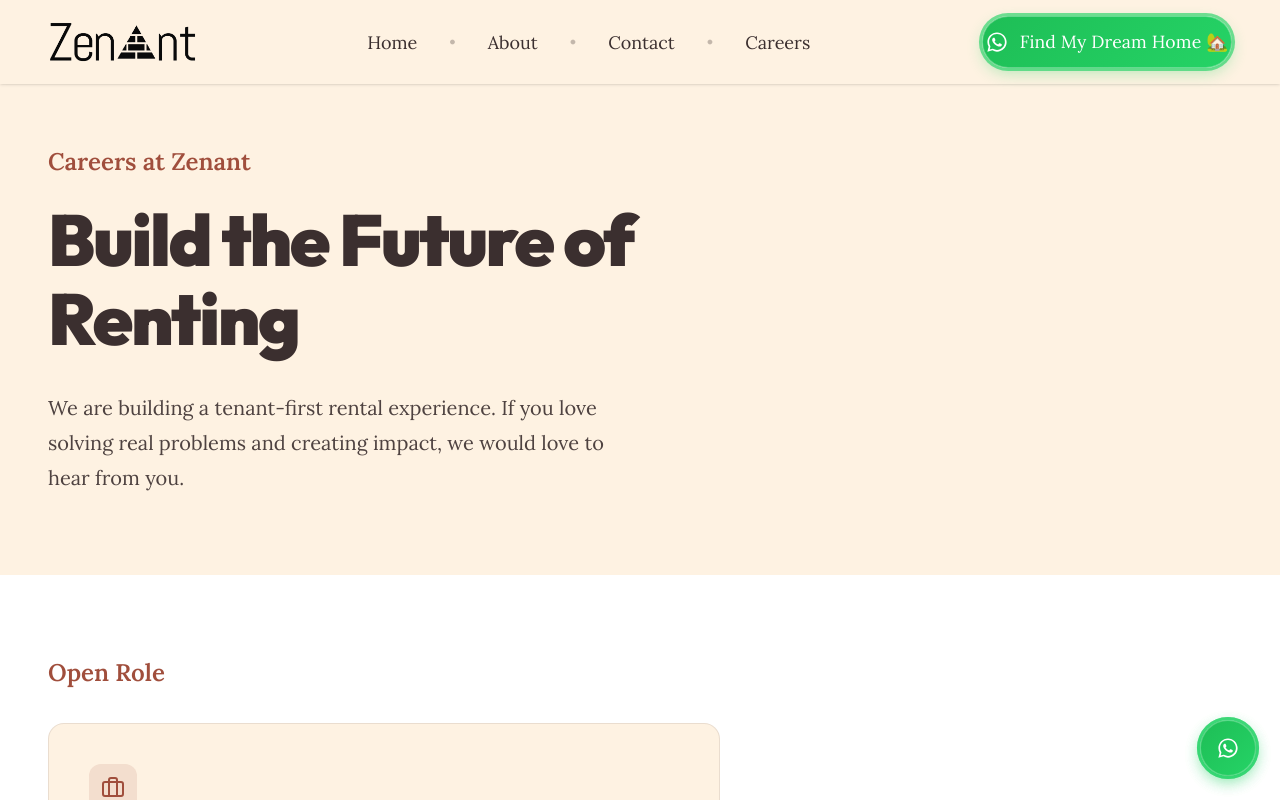
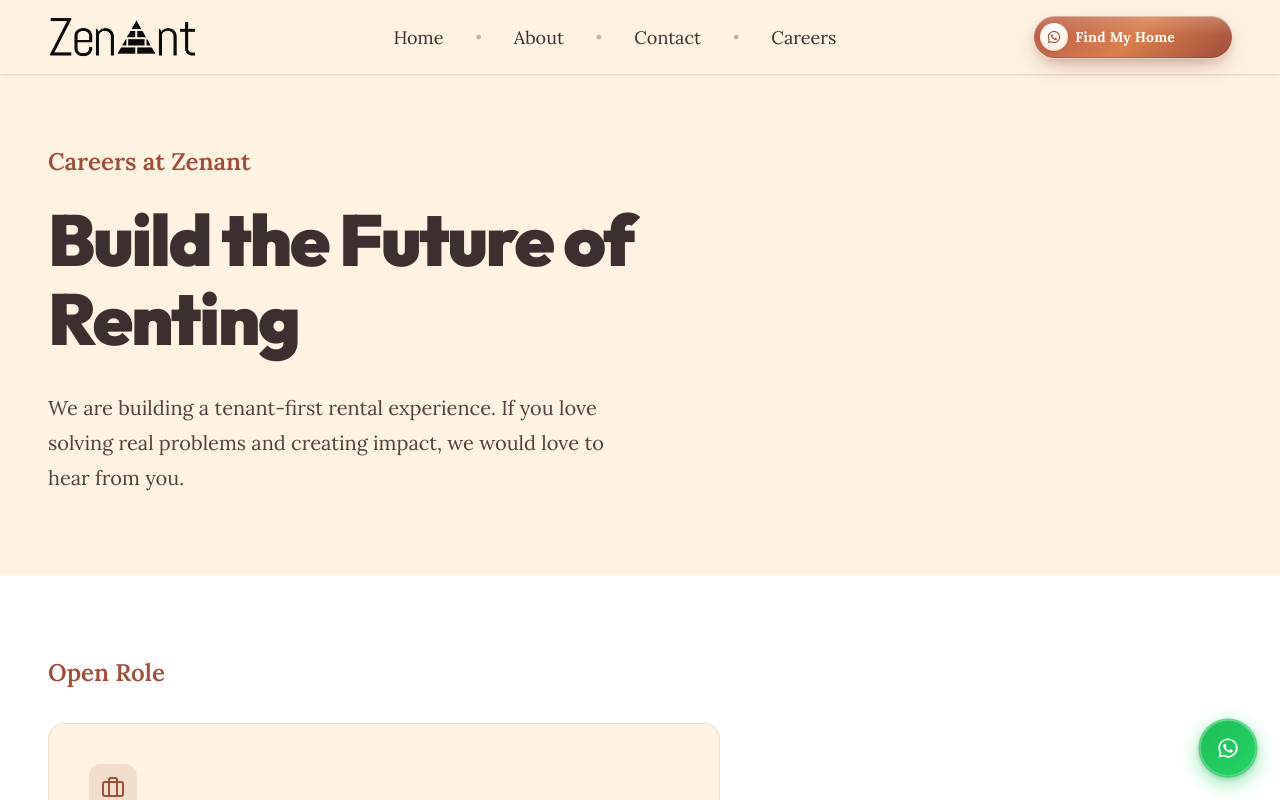
Before and after one commit to Zenant-Club/zenant-website, a React (Vite) app: page /careers in a window 1280 px wide. Shown: the top 800 px of the page. Built offline with nearby package versions, Linux system fonts and the light colour scheme.

Commit message:
improved the navbar button

```diff
--- a/src/components/Header.tsx
+++ b/src/components/Header.tsx
@@ -88,28 +88,25 @@ export function Header() {
           </button>
         </nav>
 
-        {/* Desktop CTA Button */}
+        {/* Desktop CTA */}
         <a
           href="https://wa.me/918050410310"
           target="_blank"
           rel="noopener noreferrer"
-          className="hidden md:flex items-center gap-3 text-white px-9 py-3.5 rounded-full font-lora font-bold whatsapp-cta-btn"
-          style={{ fontSize: "1.1rem" }}
+          className="hidden md:flex whatsapp-cta-btn group"
         >
-          <span className="relative overflow-hidden flex flex-col justify-start" style={{ width: '22px', height: '22px' }}>
-            <span className="wa-icon-slide-container flex flex-col">
-              {/* WhatsApp Icon */}
-              <svg viewBox="0 0 32 32" className="flex-shrink-0" fill="currentColor" xmlns="http://www.w3.org/2000/svg" style={{ width: '22px', height: '22px' }}>
+          <span className="whatsapp-cta-icon">
+            <svg viewBox="0 0 32 32" fill="currentColor" xmlns="http://www.w3.org/2000/svg" aria-hidden="true">
               <path d="M16 2C8.268 2 2 8.268 2 16c0 2.478.676 4.797 1.854 6.785L2 30l7.43-1.826A13.93 13.93 0 0 0 16 30c7.732 0 14-6.268 14-14S23.732 2 16 2zm0 25.5a11.44 11.44 0 0 1-5.84-1.6l-.418-.25-4.41 1.084 1.116-4.298-.274-.44A11.44 11.44 0 0 1 4.5 16C4.5 9.596 9.596 4.5 16 4.5S27.5 9.596 27.5 16 22.404 27.5 16 27.5zm6.29-8.56c-.344-.172-2.036-1.004-2.352-1.118-.316-.115-.547-.172-.777.172-.23.344-.892 1.118-1.094 1.348-.2.23-.403.258-.747.086-.344-.172-1.453-.536-2.768-1.708-1.022-.912-1.713-2.038-1.913-2.382-.2-.344-.021-.53.15-.702.154-.154.344-.402.516-.603.172-.2.23-.344.344-.573.115-.23.058-.43-.029-.603-.086-.172-.777-1.875-1.065-2.567-.28-.672-.565-.581-.777-.592l-.662-.011c-.23 0-.603.086-.919.43-.316.344-1.207 1.18-1.207 2.877 0 1.697 1.236 3.337 1.408 3.567.172.23 2.433 3.715 5.895 5.208.824.355 1.467.567 1.968.726.827.263 1.58.226 2.175.137.663-.1 2.036-.832 2.323-1.636.287-.804.287-1.493.2-1.636-.086-.143-.316-.23-.66-.402z"/>
             </svg>
-              {/* House Icon */}
-              <svg viewBox="0 0 24 24" className="flex-shrink-0" fill="none" stroke="currentColor" strokeWidth="2.5" strokeLinecap="round" strokeLinejoin="round" xmlns="http://www.w3.org/2000/svg" style={{ width: '22px', height: '22px' }}>
-                <path d="m3 9 9-7 9 7v11a2 2 0 0 1-2 2H5a2 2 0 0 1-2-2z" />
-                <polyline points="9 22 9 12 15 12 15 22" />
+          </span>
+          <span className="whatsapp-cta-label">Find My Home</span>
+          <span className="whatsapp-cta-arrow" aria-hidden="true">
+            <svg className="arrow-svg" viewBox="0 0 28 14" fill="none" xmlns="http://www.w3.org/2000/svg">
+              <line className="arrow-stem" x1="0" y1="7" x2="22" y2="7" stroke="currentColor" strokeWidth="2" strokeLinecap="round"/>
+              <polyline className="arrow-head" points="15,1 22,7 15,13" stroke="currentColor" strokeWidth="2" strokeLinecap="round" strokeLinejoin="round" fill="none"/>
             </svg>
           </span>
-          </span>
-          Find My Dream Home 🏡
         </a>
 
         {/* Mobile Hamburger Button */}
@@ -166,24 +163,22 @@ export function Header() {
             href="https://wa.me/918050410310"
             target="_blank"
             rel="noopener noreferrer"
-            className="mt-3 flex items-center justify-center gap-3 text-white px-9 py-3.5 rounded-full font-lora font-bold whatsapp-cta-btn"
-            style={{ fontSize: "1.05rem" }}
+            className="mt-3 inline-flex whatsapp-cta-btn group"
+            style={{ width: '100%', minWidth: 'unset', justifyContent: 'center' }}
             onClick={() => setMenuOpen(false)}
           >
-            <span className="relative overflow-hidden flex flex-col justify-start" style={{ width: '22px', height: '22px' }}>
-              <span className="wa-icon-slide-container flex flex-col">
-                {/* WhatsApp Icon */}
-                <svg viewBox="0 0 32 32" className="flex-shrink-0" fill="currentColor" xmlns="http://www.w3.org/2000/svg" style={{ width: '22px', height: '22px' }}>
+            <span className="whatsapp-cta-icon">
+              <svg viewBox="0 0 32 32" fill="currentColor" xmlns="http://www.w3.org/2000/svg" aria-hidden="true">
                 <path d="M16 2C8.268 2 2 8.268 2 16c0 2.478.676 4.797 1.854 6.785L2 30l7.43-1.826A13.93 13.93 0 0 0 16 30c7.732 0 14-6.268 14-14S23.732 2 16 2zm0 25.5a11.44 11.44 0 0 1-5.84-1.6l-.418-.25-4.41 1.084 1.116-4.298-.274-.44A11.44 11.44 0 0 1 4.5 16C4.5 9.596 9.596 4.5 16 4.5S27.5 9.596 27.5 16 22.404 27.5 16 27.5zm6.29-8.56c-.344-.172-2.036-1.004-2.352-1.118-.316-.115-.547-.172-.777.172-.23.344-.892 1.118-1.094 1.348-.2.23-.403.258-.747.086-.344-.172-1.453-.536-2.768-1.708-1.022-.912-1.713-2.038-1.913-2.382-.2-.344-.021-.53.15-.702.154-.154.344-.402.516-.603.172-.2.23-.344.344-.573.115-.23.058-.43-.029-.603-.086-.172-.777-1.875-1.065-2.567-.28-.672-.565-.581-.777-.592l-.662-.011c-.23 0-.603.086-.919.43-.316.344-1.207 1.18-1.207 2.877 0 1.697 1.236 3.337 1.408 3.567.172.23 2.433 3.715 5.895 5.208.824.355 1.467.567 1.968.726.827.263 1.58.226 2.175.137.663-.1 2.036-.832 2.323-1.636.287-.804.287-1.493.2-1.636-.086-.143-.316-.23-.66-.402z"/>
               </svg>
-                {/* House Icon */}
-                <svg viewBox="0 0 24 24" className="flex-shrink-0" fill="none" stroke="currentColor" strokeWidth="2.5" strokeLinecap="round" strokeLinejoin="round" xmlns="http://www.w3.org/2000/svg" style={{ width: '22px', height: '22px' }}>
-                  <path d="m3 9 9-7 9 7v11a2 2 0 0 1-2 2H5a2 2 0 0 1-2-2z" />
-                  <polyline points="9 22 9 12 15 12 15 22" />
+            </span>
+            <span className="whatsapp-cta-label">Find My Home</span>
+            <span className="whatsapp-cta-arrow" aria-hidden="true">
+              <svg className="arrow-svg" viewBox="0 0 28 14" fill="none" xmlns="http://www.w3.org/2000/svg">
+                <line className="arrow-stem" x1="0" y1="7" x2="22" y2="7" stroke="currentColor" strokeWidth="2" strokeLinecap="round"/>
+                <polyline className="arrow-head" points="15,1 22,7 15,13" stroke="currentColor" strokeWidth="2" strokeLinecap="round" strokeLinejoin="round" fill="none"/>
               </svg>
             </span>
-            </span>
-            Find My Dream Home 🏡
           </a>
         </nav>
       </div>
--- a/src/components/ProblemsVsSolutions.tsx
+++ b/src/components/ProblemsVsSolutions.tsx
@@ -166,7 +166,7 @@ export function ProblemsVsSolutions() {
 
                     {/* Divider Badge Wrapper */}
                     <div className="relative flex justify-center z-10 h-0">
-                      <div className="absolute -top-4 w-8 h-8 bg-green-600 rounded-lg flex items-center justify-center border-[3px] border-white shadow-sm">
+                      <div className="absolute w-8 h-8 bg-green-600 rounded-lg flex items-center justify-center border-[3px] border-white shadow-sm" style={{ top: '-16px' }}>
                         <ArrowDown className="w-4 h-4 text-white" />
                       </div>
                     </div>
--- a/src/index.css
+++ b/src/index.css
@@ -2056,72 +2056,191 @@ html {
 }
 
 /* ============================================================
-   WhatsApp CTA Button — Premium Animated Style
+   Navbar CTA Button — Zenant Premium Brand Style
    ============================================================ */
 
-@keyframes wa-border-glow {
-  0%, 100% {
-    box-shadow:
-      0 0 0 1.5px rgba(37, 211, 102, 0.45),
-      0 4px 12px rgba(37, 211, 102, 0.2);
-  }
-  50% {
-    box-shadow:
-      0 0 0 3.5px rgba(37, 211, 102, 0.7),
-      0 6px 16px rgba(37, 211, 102, 0.35);
-  }
-}
+@keyframes zenant-btn-shimmer {
+  0% { transform: translateX(-120%) skewX(-20deg); }
+  100% { transform: translateX(220%) skewX(-20deg); }
+}
+
+
 
 .whatsapp-cta-btn {
   position: relative;
-  background: linear-gradient(
-    135deg,
-    #1ebe56 0%,
-    #25d366 100%
-  );
-  border: 1px solid rgba(255, 255, 255, 0.3);
-  animation: wa-border-glow 2.5s ease-in-out infinite;
-  transition: transform 0.3s cubic-bezier(0.25, 1, 0.5, 1), box-shadow 0.3s cubic-bezier(0.25, 1, 0.5, 1);
-  overflow: visible;
+  isolation: isolate;
+  align-items: center;
+  gap: 7px;
+  height: 42px;
+  padding: 0 6px 0 6px;
+  min-width: 175px;
+  border-radius: 999px;
+  font-family: "Lora", serif;
+  font-weight: 700;
+  font-size: 0.875rem;
+  letter-spacing: 0.015em;
+  color: #fff;
   text-decoration: none;
-  letter-spacing: 0.01em;
-  min-width: 250px;
-  height: 52px;
+  background:
+    linear-gradient(180deg, rgba(255,255,255,0.18), rgba(255,255,255,0) 45%),
+    linear-gradient(135deg, #B85A46 0%, #D97F4E 50%, #A04E3C 100%);
+  box-shadow:
+    inset 0 1px 0 rgba(255, 255, 255, 0.35),
+    inset 0 -1px 0 rgba(0, 0, 0, 0.18),
+    0 1px 0 rgba(255, 255, 255, 0.4),
+    0 10px 24px -8px rgba(160, 78, 60, 0.55),
+    0 4px 10px -2px rgba(59, 47, 47, 0.15);
+  transition: transform 0.35s cubic-bezier(0.2, 0.9, 0.3, 1.2),
+              box-shadow 0.35s ease,
+              filter 0.35s ease;
+  overflow: hidden;
+}
+
+/* Modifier for Hero section (larger size) */
+.whatsapp-cta-btn-large {
+  height: 56px;
+  padding: 0 10px 0 10px;
+  min-width: 240px;
+  font-size: 1.125rem;
+}
+.whatsapp-cta-btn-large .whatsapp-cta-icon {
+  width: 40px;
+  height: 40px;
+}
+.whatsapp-cta-btn-large .whatsapp-cta-icon svg {
+  width: 20px;
+  height: 20px;
+}
+.whatsapp-cta-btn-large .whatsapp-cta-arrow {
+  margin-right: 18px;
+}
+
+/* Icon badge — soft white circle so the glyph reads cleanly */
+.whatsapp-cta-icon {
   display: inline-flex;
   align-items: center;
   justify-content: center;
-}
-
-/* Hover lift and glow expansion */
+  width: 28px;
+  height: 28px;
+  border-radius: 999px;
+  background: linear-gradient(180deg, #ffffff 0%, #fff1e3 100%);
+  color: #A04E3C;
+  box-shadow:
+    inset 0 -1px 2px rgba(160, 78, 60, 0.25),
+    0 1px 2px rgba(0, 0, 0, 0.12);
+  flex-shrink: 0;
+  transition: transform 0.4s cubic-bezier(0.2, 0.9, 0.3, 1.2);
+}
+.whatsapp-cta-icon svg { width: 14px; height: 14px; }
+
+.whatsapp-cta-label {
+  padding-right: 4px;
+  white-space: nowrap;
+}
+
+.whatsapp-cta-arrow {
+  display: inline-flex;
+  align-items: center;
+  justify-content: center;
+  width: 28px;
+  height: 14px;
+  margin-right: 12px;
+  flex-shrink: 0;
+  opacity: 0;
+  transform: translateX(-8px);
+  transition: opacity 0.25s ease, transform 0.4s cubic-bezier(0.2, 0.9, 0.3, 1.3);
+}
+
+/* The SVG itself */
+.arrow-svg {
+  width: 28px;
+  height: 14px;
+  overflow: visible;
+}
+
+/* Stem: starts collapsed, draws right on hover */
+.arrow-stem {
+  stroke-dasharray: 22;
+  stroke-dashoffset: 22;
+  transition: stroke-dashoffset 0.32s cubic-bezier(0.4, 0, 0.2, 1);
+}
+
+/* Arrowhead: starts invisible & pulled left, springs in after stem */
+.arrow-head {
+  stroke-dasharray: 20;
+  stroke-dashoffset: 20;
+  transition:
+    stroke-dashoffset 0.28s cubic-bezier(0.2, 0.9, 0.3, 1.4) 0.18s;
+}
+
+/* On hover: slide the wrapper in */
+.whatsapp-cta-btn:hover .whatsapp-cta-arrow {
+  opacity: 1;
+  transform: translateX(0);
+}
+
+/* Draw stem */
+.whatsapp-cta-btn:hover .arrow-stem {
+  stroke-dashoffset: 0;
+}
+
+/* Spring arrowhead in after stem */
+.whatsapp-cta-btn:hover .arrow-head {
+  stroke-dashoffset: 0;
+}
+
+/* Glow the entire arrow on hover */
+.whatsapp-cta-btn:hover .arrow-svg {
+  filter: drop-shadow(0 0 4px rgba(255, 220, 180, 0.9));
+}
+.whatsapp-cta-btn::before {
+  content: '';
+  position: absolute;
+  inset: 0;
+  background: linear-gradient(
+    110deg,
+    transparent 25%,
+    rgba(255, 255, 255, 0.28) 50%,
+    transparent 75%
+  );
+  transform: translateX(-120%);
+  animation: zenant-btn-shimmer 3.8s ease-in-out infinite;
+  pointer-events: none;
+  z-index: 1;
+}
+
+.whatsapp-cta-btn > * { position: relative; z-index: 2; }
+
+/* Hover */
 .whatsapp-cta-btn:hover {
-  transform: translateY(-2px) scale(1.02);
-  animation-play-state: paused;
+  transform: translateY(-2px);
+  filter: saturate(1.08);
   box-shadow:
-    0 0 0 4px rgba(37, 211, 102, 0.85),
-    0 8px 24px rgba(37, 211, 102, 0.45),
-    0 2px 6px rgba(0, 0, 0, 0.15);
-  border-color: rgba(255, 255, 255, 0.6);
-}
-
-/* Icon sliding behavior */
-.whatsapp-cta-btn .wa-icon-slide-container {
-  display: flex;
-  flex-direction: column;
-  height: 44px; /* 22px * 2 */
-  transition: transform 0.4s cubic-bezier(0.16, 1, 0.3, 1);
-}
-
-.whatsapp-cta-btn:hover .wa-icon-slide-container {
-  transform: translateY(-22px);
-}
-
-/* Active press */
+    inset 0 1px 0 rgba(255, 255, 255, 0.4),
+    inset 0 -1px 0 rgba(0, 0, 0, 0.2),
+    0 0 0 4px rgba(217, 127, 78, 0.18),
+    0 16px 32px -10px rgba(160, 78, 60, 0.65),
+    0 6px 14px -2px rgba(59, 47, 47, 0.2);
+}
+.whatsapp-cta-btn:hover .whatsapp-cta-icon { transform: rotate(-8deg) scale(1.06); }
+.whatsapp-cta-btn:hover .whatsapp-cta-arrow { transform: translateX(0); opacity: 1; }
+
+/* Focus ring for accessibility */
+.whatsapp-cta-btn:focus-visible {
+  outline: none;
+  box-shadow:
+    inset 0 1px 0 rgba(255, 255, 255, 0.35),
+    0 0 0 3px #FEF2E2,
+    0 0 0 5px #A04E3C;
+}
+
+/* Press */
 .whatsapp-cta-btn:active {
   transform: translateY(0) scale(0.98);
   box-shadow:
-    0 2px 8px rgba(37, 211, 102, 0.3),
-    0 0 8px rgba(251, 191, 36, 0.2),
-    0 1px 2px rgba(0, 0, 0, 0.12);
+    inset 0 1px 0 rgba(255, 255, 255, 0.25),
+    inset 0 -1px 0 rgba(0, 0, 0, 0.2),
+    0 4px 10px -2px rgba(160, 78, 60, 0.4);
 }
 
 /* ============================================================
```
Also changed, not shown: src/components/Hero.tsx (+13 -8 lines). Lines whose indentation alone changed are shown as unchanged.
